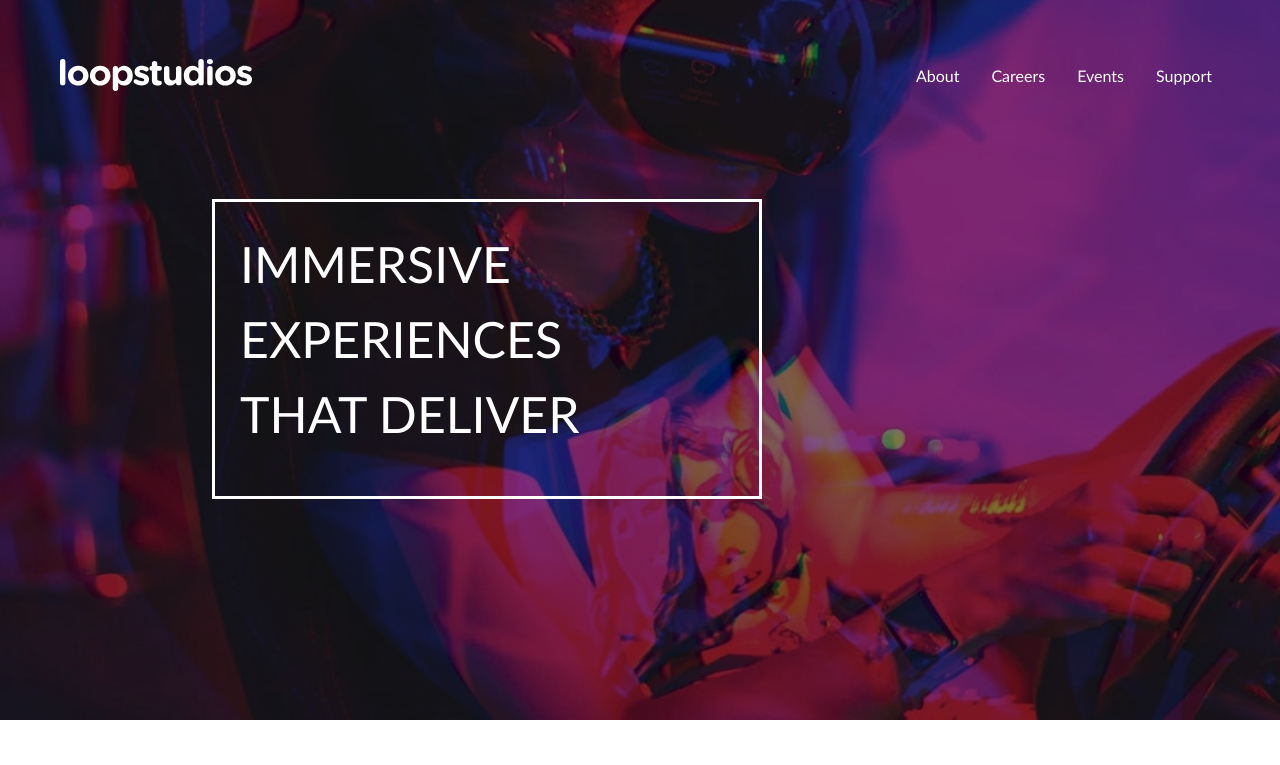
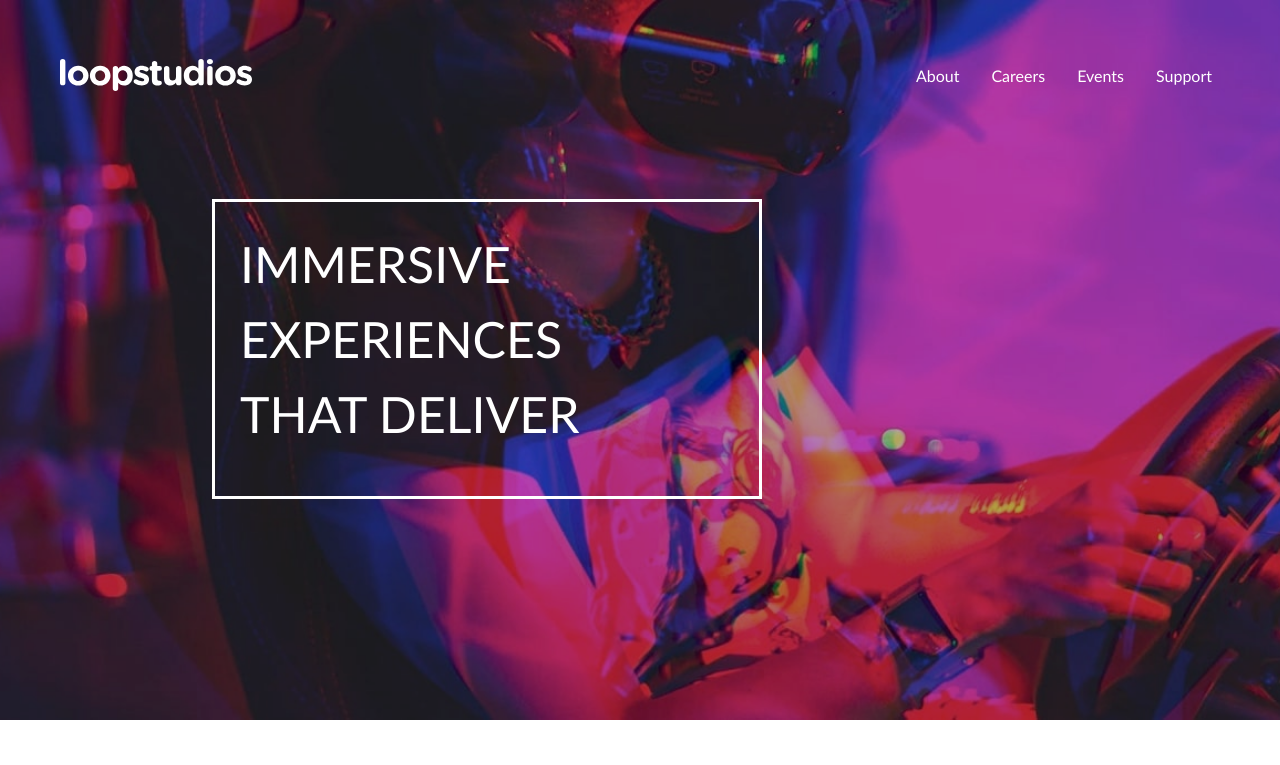
Before and after one commit to YousefA-Abdealzeem/Loopstudios, a plain HTML site: page index.html in a window 1280 px wide. Shown: the top 765 px of the page. Drawn offline with nearby package versions, Linux system fonts and the light colour scheme; files whose address does not match are found by name.

Commit message:
Update main.css

```diff
--- a/assets/css/main.css
+++ b/assets/css/main.css
@@ -21,7 +21,6 @@ header::before {
     left: 0;
     width: 100%;
     height: 100%;
-    background: rgba(0, 0, 0, 0.3);
     backdrop-filter: brightness(70%);
     z-index: 1;
 }
```
